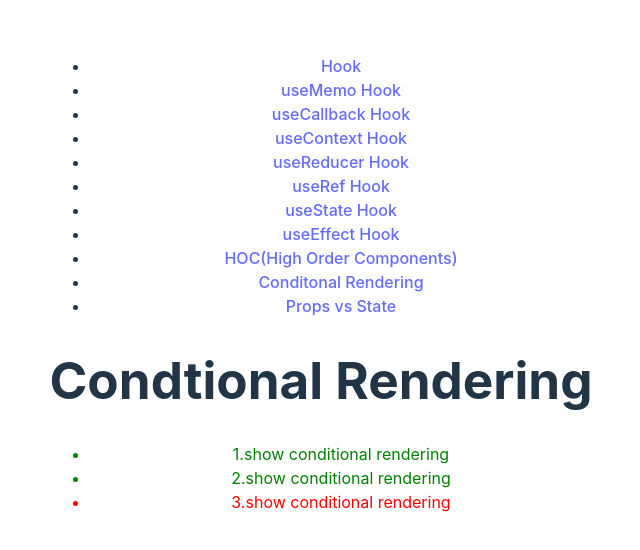
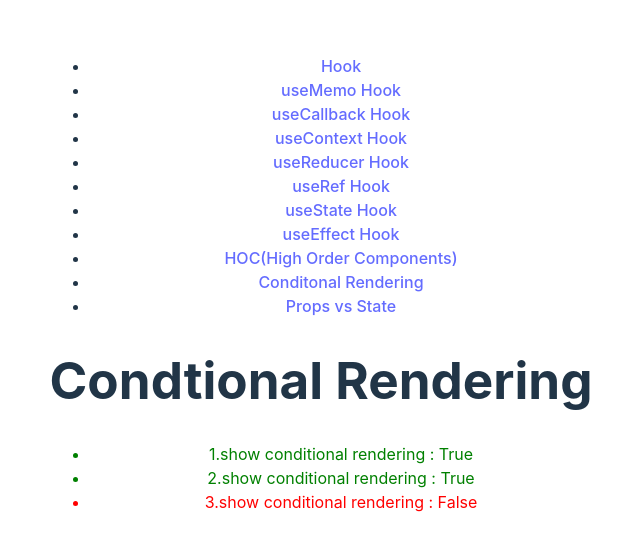
Before and after one commit to siddharth6164/Basic_Topic_React, a React (Vite) app: page /Conditonal_Rendering in a window 1280 px wide. Shown: the part 116-666 px from the top of the page, without its empty margins (319-959 px from the left). Built offline with nearby package versions, Linux system fonts and the light colour scheme.

Commit message:
Conditional Rendering

```diff
--- a/src/components/ConditonalRendering/ConditonalRender.jsx
+++ b/src/components/ConditonalRendering/ConditonalRender.jsx
@@ -1,10 +1,10 @@
 import React from 'react'
 function Item({name,isPacked}){
     if(isPacked){
-        return <li style={{color:"green"}}>{name}</li>
+        return <li style={{color:"green"}}>{name} : True </li>
     }
     else{
-        return <li style={{color:"red"}}>{name}</li>
+        return <li style={{color:"red"}}>{name} : False</li>
     }
 }
 
```
